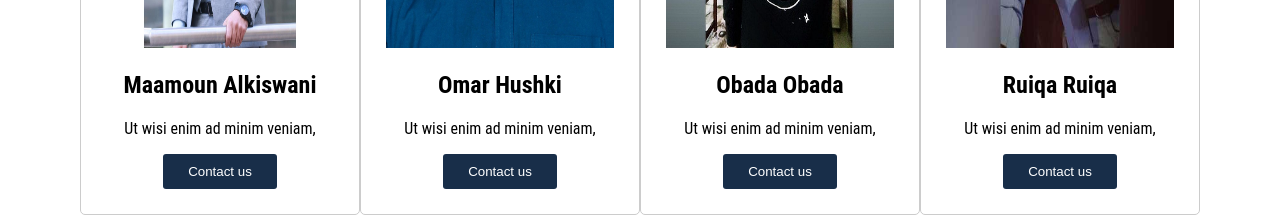
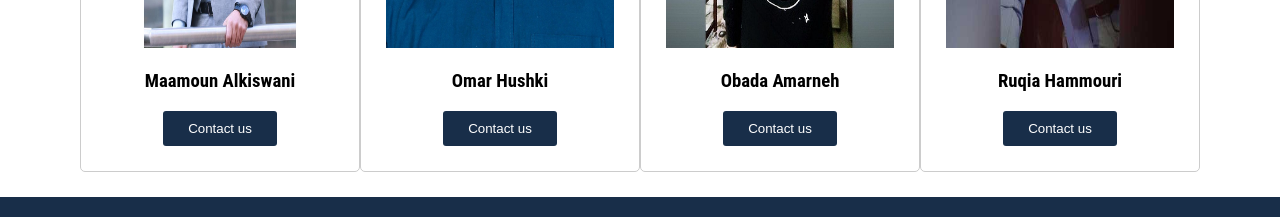
Before and after one commit to utrust1/meowShop, a React (Create React App) app in the folder frontend/: page /Home in a window 1280 px wide. Shown: the part 1835-2052 px from the top of the page. Built offline with nearby package versions, Linux system fonts and the light colour scheme; no server answers.

Commit message:
login form

```diff
--- a/frontend/src/components/auth/login/login.css
+++ b/frontend/src/components/auth/login/login.css
@@ -3,8 +3,8 @@
 }
 
 .LoginMain h3 {
-    text-align: center;
     text-transform: uppercase;
+    color: #528ec1;
 }
 
 .loginChild {
@@ -18,6 +18,9 @@
     -o-transform: translate(-50%, -50%);
     display: grid;
     gap: 10px;
+    width: 350px;
+    border: 1px solid #ccc;
+    padding: 25px;
 }
 
 ::placeholder {
@@ -28,7 +31,7 @@
     background-color: #eeee;
     outline: none;
     border: none;
-    padding: 5px;
+    padding: 10px;
 }
 
 .loginChild input:focus {
@@ -38,7 +41,7 @@
 .sumbitLogin {
     background-color: #528ec1;
     color: white;
-    padding: 5px;
+    padding: 10px;
     border: none;
     text-transform: uppercase;
     font-size: 15px;
--- a/frontend/src/components/main/index.js
+++ b/frontend/src/components/main/index.js
@@ -273,8 +273,7 @@ const Main = ({  setCartNumber,    setWishListNumber, }) => {
           <div className='imgtitle'>
             <img src={maamoun} alt='ssss'/>
             <div className='titleourteam'>
-              <h2>Maamoun Alkiswani</h2>
-              <p>Ut wisi enim ad minim veniam,</p>
+              <h3>Maamoun Alkiswani</h3>
               <button>Contact us</button>
             </div>
 
@@ -284,8 +283,7 @@ const Main = ({  setCartNumber,    setWishListNumber, }) => {
           <div className='imgtitle'>
             <img src={omar} alt='ssss'/>
             <div className='titleourteam'>
-              <h2>Omar Hushki</h2>
-              <p>Ut wisi enim ad minim veniam,</p>
+              <h3>Omar Hushki</h3>
               <a href='https://www.facebook.com/omar.hushki/'><button> Contact us</button></a>
             </div>
 
@@ -295,8 +293,7 @@ const Main = ({  setCartNumber,    setWishListNumber, }) => {
           <div className='imgtitle'>
             <img src={obada} alt='ssss'/>
             <div className='titleourteam'>
-              <h2>Obada Obada </h2>
-              <p>Ut wisi enim ad minim veniam,</p>
+              <h3>Obada Amarneh </h3>
               <button>Contact us</button>
             </div>
 
@@ -307,8 +304,7 @@ const Main = ({  setCartNumber,    setWishListNumber, }) => {
           <div className='imgtitle'>
             <img src={Ruqia} alt='Ruiqa'/>
             <div className='titleourteam'>
-              <h2>Ruiqa Ruiqa </h2>
-              <p>Ut wisi enim ad minim veniam,</p>
+              <h3>Ruqia Hammouri </h3>
               <button>Contact us</button>
             </div>
 
```
